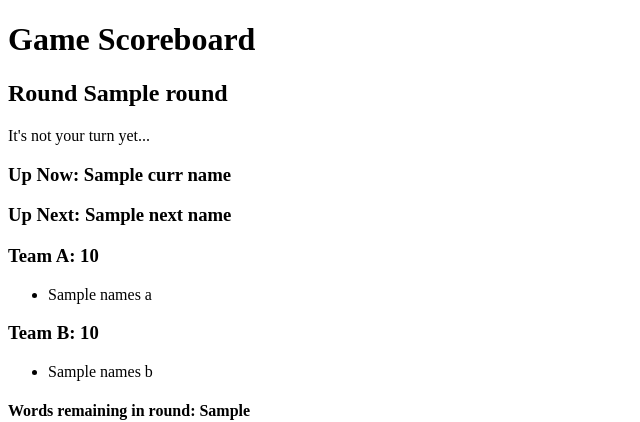
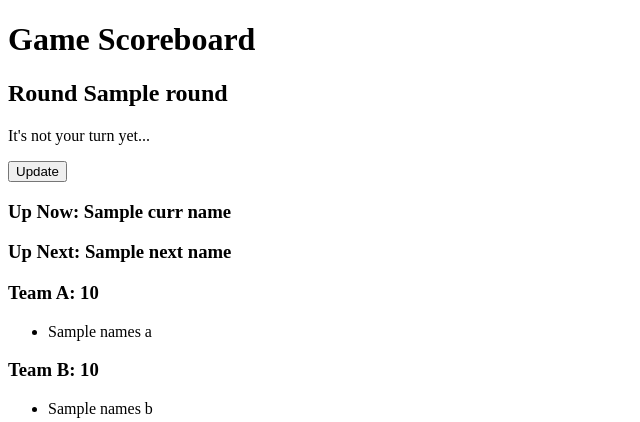
Before and after one commit to pdav5883/web-salad, a Flask app: template templates/scoreboard.html in a window 1280 px wide. Shown: the top 422 px of the page, without its empty margins (0-640 px from the left). Run offline with Flask 2, Linux system fonts and the light colour scheme; the template is opened without the code that fills it: most values are stand-ins (such as "Sample title", 1, 10 or a date in 2020).

Commit message:
Add update buttons to roster and scoreboard

```diff
--- a/templates/roster.html
+++ b/templates/roster.html
@@ -11,7 +11,11 @@
 <p>Waiting for players...</p>
 
 <form action="/preparegame/">
+    {% if captain %}
     <input type="submit" value="Start Game!" />
+    {% else %}
+    <input type="submit" value="Update" />
+    {% endif %}
 </form>
 
 {% if captain %}
--- a/templates/scoreboard.html
+++ b/templates/scoreboard.html
@@ -8,6 +8,9 @@
 </form>
 {% else %}
 <p>It's not your turn yet...</p>
+<form action="/scoreboard/">
+    <input type="submit" value="Update" />
+</form>
 {% endif %}
 <h3>Up Now: {{ curr_name }}</h3>
 <h3>Up Next: {{ next_name }}</h3>
```
